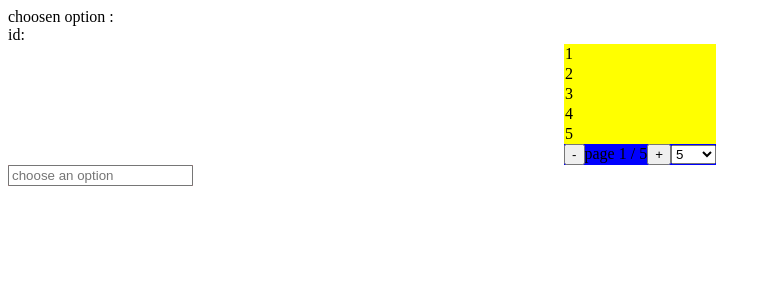
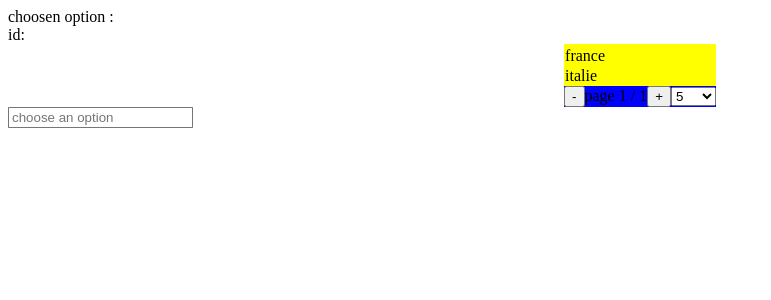
Before and after one commit to denisk13005/test-pagination, a Vue app: page / in a window 1280 px wide. Shown: the top 300 px of the page, without its empty margins (0-771 px from the left). Built offline with nearby package versions, Linux system fonts and the light colour scheme.

Commit message:
computed value dans paginate tab

```diff
--- a/src/App.vue
+++ b/src/App.vue
@@ -2,8 +2,8 @@
   <div id="app">
     choosen option :{{chooseOption}} <br/>
     id:{{ optionId }}
-   <Paginate-Tab :array="list"/>
-   <EditableSelect :options="optionsList" @choosenOption="choosenOption"/>
+   <PaginateTab :array="listToShow"/>
+   <EditableSelect :options="list" @choosenOption="choosenOption"/>
   </div>
 </template>
 
@@ -18,8 +18,7 @@ export default {
   },
   data() {
     return {
-      list: [1,2,3,4,5,6,7,8,9,10,11,12,13,14,15,16,17,18,19,20,21,22],
-      optionsList : [{value : 'france', id: 1},{value:"italie",id:2}],
+      list: [{value : '', id: 0},{value : 'france', id: 1},{value:"italie",id:2}],
       chooseOption : '',
       optionId : ''
 
@@ -29,8 +28,19 @@ export default {
     choosenOption (payload){
       this.chooseOption = payload.value
       this.optionId = payload.id
-      console.log(payload.value)
-      console.log(payload.id)
+
+    },
+  },
+  computed: {
+    listToShow () {
+      if(this.chooseOption !== ''){
+        console.log('titi')
+        return this.list.filter(el => el.value === this.chooseOption)
+      }
+      else {
+        console.log('toto')
+        return this.list
+      }
     }
   }
 }
--- a/src/components/PaginateTab.vue
+++ b/src/components/PaginateTab.vue
@@ -1,7 +1,7 @@
 <template>
   <div :style="{background : 'blue'}" class="container">
-   <tr v-for="el in listesToShow" :key="el" :style= "{background: 'yellow', display:'inline-block'}">
-    <td>{{ el }}</td>
+   <tr v-for="el in listesToShow" :key="el.id" :style= "{background: 'yellow', display:'inline-block'}">
+    <td>{{ el.value }}</td>
    </tr>
    <div class="pagination">
     <button @click="previous" >-</button>
@@ -27,7 +27,7 @@ export default {
   },
   data() {
     return {
-      listesToShow: [],
+
       elPerPage: 5,
       page :1,
       numberOfPages : 1,
@@ -35,7 +35,7 @@ export default {
     }
   },
   mounted(){
-    console.log(this.array)
+    console.log(this.array,'array')
     console.log(this.array.length)
     console.log(this.numberOfPages);
     this.getPaginatedArray()
@@ -74,6 +74,11 @@ export default {
       console.log(this.page);
     }
   },
+  computed : {
+    listesToShow(){
+      return this.array
+    }
+  }
 
 };
 </script>
```
